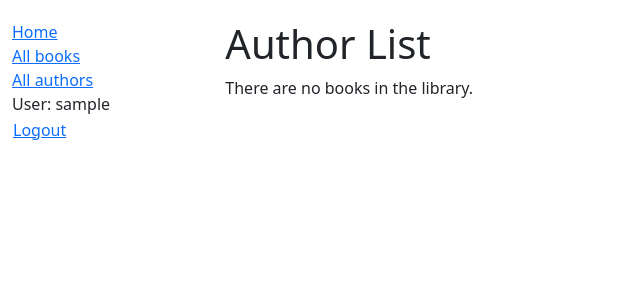
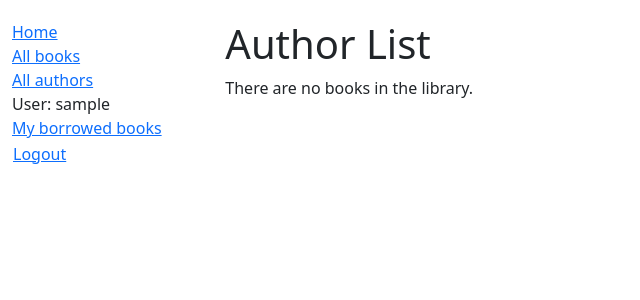
Before and after one commit to KatieB5/locallibrary, a Django app: page /catalog/authors/ in a window 1280 px wide. Shown: the top 300 px of the page, without its empty margins (0-640 px from the left). Run offline with Django 5.2, Linux system fonts and the light colour scheme; the visitor is signed in with stand-in values (Sample User, id 1); data that the repository does not hold is empty.

Commit message:
Updated book instance model with permissions

```diff
--- a/catalog/models.py
+++ b/catalog/models.py
@@ -79,6 +79,7 @@ class BookInstance(models.Model):
 
     class Meta:
         ordering = ['due_back']
+        permissions = (("can_mark_returned", "Set book as returned"),)
 
     def __str__(self):
         return f'{self.id} ({self.book.title})'
--- a/catalog/templates/base.html
+++ b/catalog/templates/base.html
@@ -27,6 +27,7 @@
             <li><a href="{% url 'authors' %}">All authors</a></li>
             {% if user.is_authenticated %}
               <li>User: {{ user.get_username }}</li>
+              <li><a href="{% url 'my-borrowed' %}">My borrowed books</a></li>
               <li>
                 <form id="logout-form" method="post" action="{% url 'logout' %}">
                   {% csrf_token %}
```
Also changed, not shown: catalog/migrations/0004_alter_bookinstance_options.py (added).
